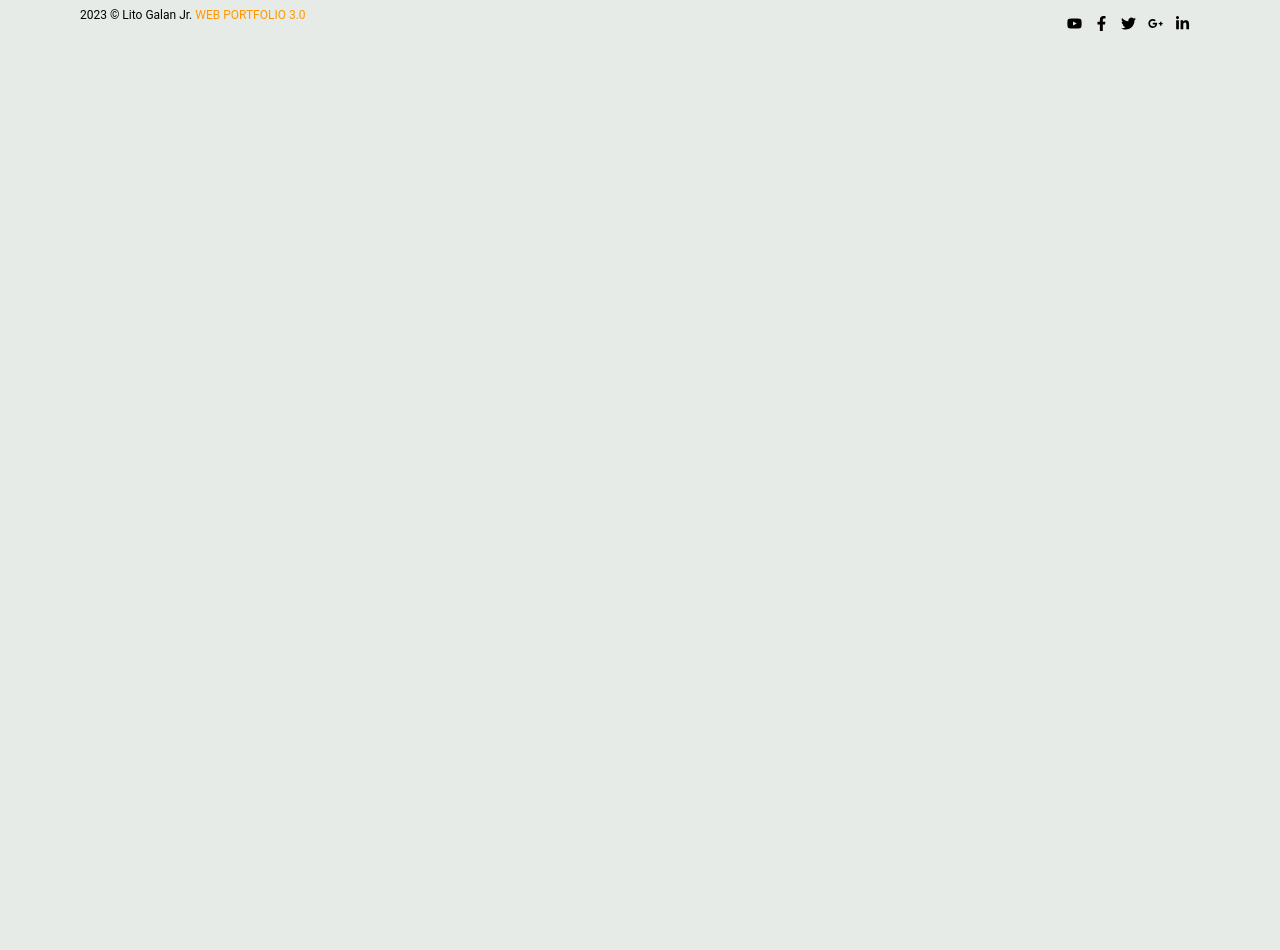
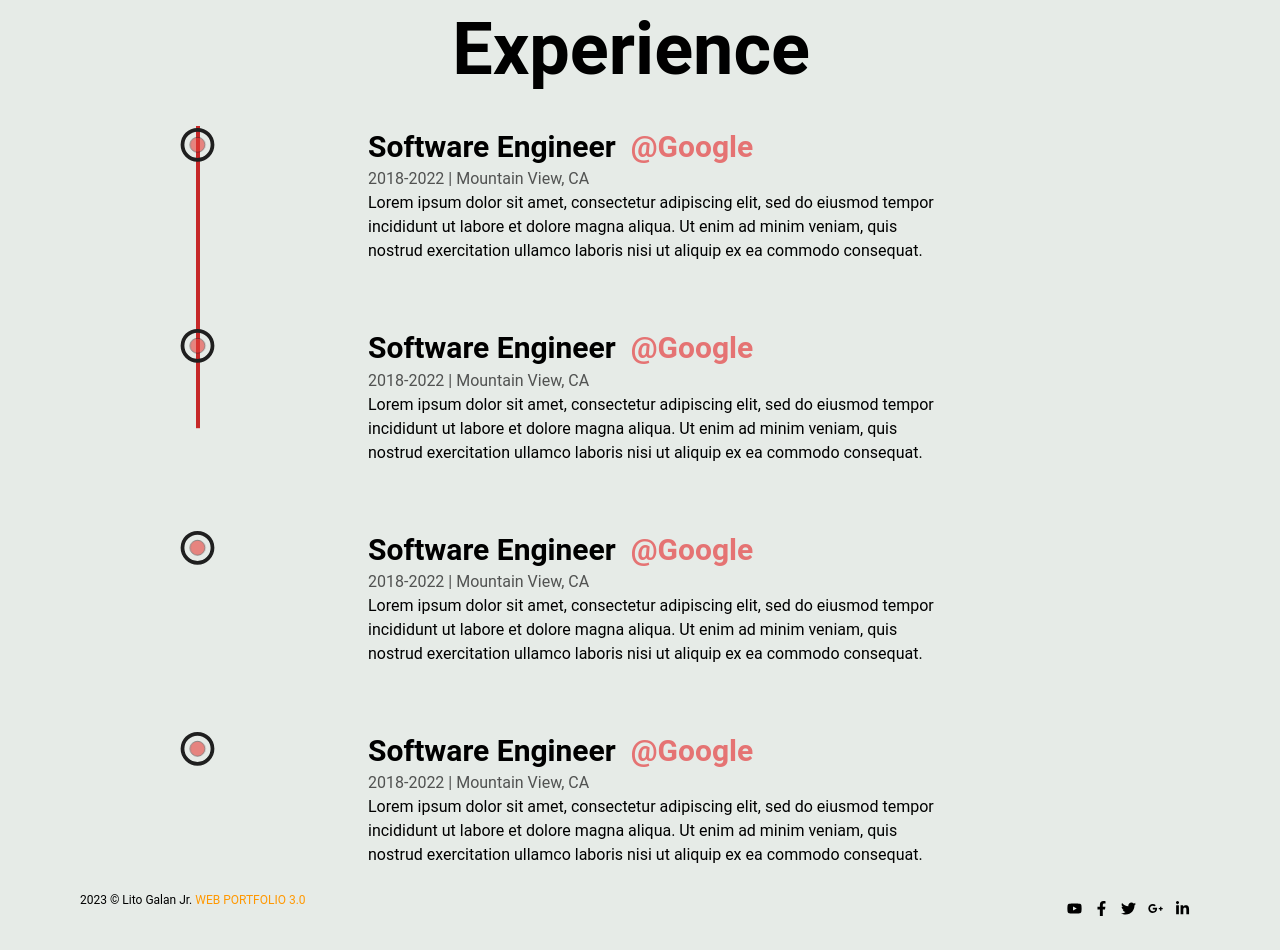
Before and after one commit to lgalan94/web-portfolio-2024, a React (Vite) app: page /about in a window 1280 px wide. Shown: the part 700-1650 px from the top of the page. Before the commit the page ends 800 px from the top, so only its background shows below. Built offline with nearby package versions, Linux system fonts and the light colour scheme; the HTML template or start-up script is replaced by a standard one.

Commit message:
add experience section

```diff
--- a/src/App.jsx
+++ b/src/App.jsx
@@ -1,6 +1,6 @@
 import './App.css'
 import { Routes, Route, useLocation, Navigate } from 'react-router-dom'
-import { Home, Contact, About, PageNotFound, Login } from './pages'
+import { Home, Contact, About, PageNotFound, Login, Skills } from './pages'
 import { AnimatePresence } from 'framer-motion';
 
 function App() {
@@ -17,6 +17,7 @@
         <Route index element={< Home />} />
         <Route path="/contact" element={< Contact />} />
         <Route path="/about" element={< About />} />
+        <Route path="/skills" element={< Skills />} />
         <Route path="/not-found" element={< PageNotFound />} />
         <Route path="*" element={< Inaccessible />} />
         <Route path="/auth-login" element={< Login />} />
--- a/src/components/AppNavbar.jsx
+++ b/src/components/AppNavbar.jsx
@@ -43,6 +43,7 @@
     <ul className="mt-2 mb-4 text-sm flex flex-col gap-2 lg:mb-0 lg:mt-0 lg:flex-row lg:items-center lg:gap-6">
       <CustomLink endPoint="/" title="Home" className="lg:mr-1" location={location} />
       <CustomLink endPoint="/about" title="About" className="lg:mx-1" location={location} />
+      <CustomLink endPoint="/skills" title="Skills" className="lg:mx-1" location={location} />
       <CustomLink endPoint="/contact" title="Contact" className="lg:ml-1" location={location} />
     </ul>
   );
@@ -67,7 +68,7 @@
                 className="hidden lg:inline-block"
                 onClick={() => navigate('/auth-login')}
               >
-                <span>Login</span>
+                <span>Admin</span>
               </Button>
             </div>
             <IconButton
@@ -111,7 +112,7 @@
         </div>
         <Collapse open={openNav}>
           {navList}
-          <div className="flex items-center gap-x-1">
+          <div className="flex items-center gap-x-2">
             <Button
               fullWidth variant="text"
               size="sm"
--- /dev/null
+++ b/src/components/Experience.jsx
@@ -0,0 +1,81 @@
+import { Typography } from '@material-tailwind/react';
+import { useScroll, motion } from 'framer-motion';
+import { useRef } from 'react';
+import LiIcon from './LiIcon'
+
+
+const Details = ({ position, company, companyLink, time, address, work }) => {
+
+	const ref = useRef();
+
+	return <li ref={ref} className="my-8 first:mt-0 last:mb-0 w-[60%] mx-auto flex flex-col items-center justify-between">
+		<LiIcon reference={ref} />
+		<div>
+			<Typography className="capitalize" variant="h3"> {position}&nbsp; <a href={companyLink} target="_blank" className="text-red-300" >@{company}</a> </Typography>
+			<span className="capitalize text-dark/75">
+				{time} | {address}
+			</span>
+			<p className="">
+				{work}
+			</p>
+		</div>
+	</li>
+}
+
+const Experience = () => {
+
+const ref = useRef(null);
+const {scrollYProgress} = useScroll(
+		{
+			target: ref,
+			offset: ["start end", "center start"]
+		}
+	)
+
+	return (
+		<div ref={ref} className="w-[75%] mx-auto relative">
+
+		<motion.div
+			style={{scaleY: scrollYProgress}}
+			className="absolute left-9 top-0 w-[4px] h-full bg-red-800 origin-top" />
+
+			<ul className="w-full flex flex-col items-start justify-between ml-4">
+				<Details
+					position="Software Engineer"
+					company="Google"
+					companyLink="www.google.com"
+					time="2018-2022"
+					address="Mountain View, CA"
+					work="Lorem ipsum dolor sit amet, consectetur adipiscing elit, sed do eiusmod tempor incididunt ut labore et dolore magna aliqua. Ut enim ad minim veniam, quis nostrud exercitation ullamco laboris nisi ut aliquip ex ea commodo consequat."
+				/>
+				<Details
+					position="Software Engineer"
+					company="Google"
+					companyLink="www.google.com"
+					time="2018-2022"
+					address="Mountain View, CA"
+					work="Lorem ipsum dolor sit amet, consectetur adipiscing elit, sed do eiusmod tempor incididunt ut labore et dolore magna aliqua. Ut enim ad minim veniam, quis nostrud exercitation ullamco laboris nisi ut aliquip ex ea commodo consequat."
+				/>
+				<Details
+					position="Software Engineer"
+					company="Google"
+					companyLink="www.google.com"
+					time="2018-2022"
+					address="Mountain View, CA"
+					work="Lorem ipsum dolor sit amet, consectetur adipiscing elit, sed do eiusmod tempor incididunt ut labore et dolore magna aliqua. Ut enim ad minim veniam, quis nostrud exercitation ullamco laboris nisi ut aliquip ex ea commodo consequat."
+				/>
+				<Details
+					position="Software Engineer"
+					company="Google"
+					companyLink="www.google.com"
+					time="2018-2022"
+					address="Mountain View, CA"
+					work="Lorem ipsum dolor sit amet, consectetur adipiscing elit, sed do eiusmod tempor incididunt ut labore et dolore magna aliqua. Ut enim ad minim veniam, quis nostrud exercitation ullamco laboris nisi ut aliquip ex ea commodo consequat."
+				/>
+
+			</ul>
+		</div>
+	)
+}
+
+export default Experience
--- /dev/null
+++ b/src/components/LiIcon.jsx
@@ -0,0 +1,23 @@
+import { motion, useScroll } from 'framer-motion';
+
+const LiIcon = ({ reference }) => {
+
+	const {scrollYProgress} = useScroll(
+			{
+				target: reference,
+				offset: ["center end", "center center"]
+			}
+		)
+
+	return (
+		<figure className="absolute left-0 stroke-dark" >
+			<svg className="-rotate-90" width="75" height="75" viewBox="0 0 100 100" >
+				<circle cx="75" cy="50" r="20" className="stroke-red-600 stroke-1 fill-none " />
+				<motion.circle cx="75" cy="50" r="20" className="stroke-[5px] fill-none fill-light" style={{ pathLength: scrollYProgress  }} />
+				<circle cx="75" cy="50" r="10" className="animate-pulse stroke-1 fill-none fill-red-600" />
+			</svg>
+		</figure>
+	)
+}
+
+export default LiIcon
--- a/src/components/Loading.jsx
+++ b/src/components/Loading.jsx
@@ -3,7 +3,7 @@
 const Loading = () => {
   return (
     <div className="flex items-center justify-center h-screen">
-      <Spinner className="h-16 w-16 text-gray-900/50" color="blue" />
+      <Spinner className="h-16 w-16 text-gray-900/50"  />
     </div>
   );
 };
--- a/src/components/index.js
+++ b/src/components/index.js
@@ -6,6 +6,7 @@
 import WordAnimation from './WordAnimation'
 import Loading from './Loading'
 import Transition from './Transition'
+import Experience from './Experience'
 
 export {
 	AppNavbar,
@@ -15,5 +16,6 @@
 	Layout,
 	WordAnimation,
 	Loading,
-	Transition
+	Transition,
+	Experience
 }
--- a/src/pages/About.jsx
+++ b/src/pages/About.jsx
@@ -1,15 +1,15 @@
-import { AppNavbar, Footer, AnimatedText, Layout, WordAnimation, Transition } from '../components'
+import { AppNavbar, Footer, AnimatedText, Layout, WordAnimation, Transition, Loading, Experience } from '../components'
 import {	Typography } from "@material-tailwind/react"
 
 import { motion, useInView, useSpring, useMotionValue } from 'framer-motion';
-import { useRef, useEffect } from 'react';
+import { useRef, useEffect, useState } from 'react';
 import { Helmet } from 'react-helmet';
 
 const AnimatedNumbers = ({ value }) => {
   const ref = useRef(null);
 
   const motionValue = useMotionValue(0);
-  const springValue = useSpring(motionValue, { duration: 3000 });
+  const springValue = useSpring(motionValue, { duration: 2500 });
   const isInView = useInView(ref, {once: true});
 
 
@@ -32,11 +32,26 @@
 }
 
 const About = () => {
+
+	const [isLoading, setIsLoading] = useState(true);
+
+	useEffect(() => {
+	  setTimeout(() => {
+	    setIsLoading(false);
+	  }, 1000);
+	}, []);
+
 	return (
 		<>
 			<Helmet>
 				<title>About Page</title>
 			</Helmet>
+
+			{
+				isLoading ? (
+							<Loading />
+					) : (
+							<>
 								<AppNavbar />
 
 											<AnimatedText text="about me" className="mt-4 mb-2 lg:mb-5 capitalize" />
@@ -63,7 +78,7 @@
 																					   initial={{ opacity: 0 }}
 																					   animate={{ opacity: 1 }}
 																					   exit={{ opacity: 0 }}
-																   transition={{ duration: 2.5, delay: 0.2 }}
+																					   transition={{ duration: 1, delay: 0.1 }}
 																					   className="text-sm text-justify mb-6"
 																					 >I am a Full-Stack Web Developer with a passion for building web applications. I can create the user interface (front-end) and the code that makes the website work (back-end). I have experience with a variety of programming languages and technologies, including HTML, CSS, JavaScript, Node.js, MongoDB as database, and the node.js framework, which is express.js. I also have experience in building small projects in React.js.
 																					 </motion.p>
@@ -75,7 +90,7 @@
 																					       key={index}
 																					       initial={{ opacity: 0, x: -20 }}
 																					       animate={{ opacity: 1, x: 0 }}
-																       transition={{ duration: 0.2, delay: index * 0.1 }}
+																					       transition={{ duration: 1, delay: index * 0.1 }}
 																					     >
 																					       {letter}
 																					     </motion.span>
@@ -86,7 +101,7 @@
 																					   initial={{ opacity: 0 }}
 																					   animate={{ opacity: 1 }}
 																					   exit={{ opacity: 0 }}
-																   transition={{ duration: 2.5, delay: 0.2 }}
+																					   transition={{ duration: 1, delay: 0.1 }}
 																					   className="text-sm text-justify"
 																					 >To be able to secure a challenging professional career in a reputable organization with opportunity of challenges and advancement; and to expand my learnings and knowledge for mutual growth success. To seek and maintain full-time position that offers professional challenges utilizing interpersonal skills, excellent time management and problem-solving skills. Motivated to learn, grow and excel in terms of developing Web Applications.
 																					 </motion.p>
@@ -110,7 +125,7 @@
 
 																  <div className="flex flex-row lg:flex-col justify-center flex-auto items-center lg:items-end w-full lg:w-2 p-10 lg:gap-0 gap-12">
 																    	 <div className="flex flex-col items-center lg:items-end justify-center mb-0 lg:mb-8">
-											    	    <span className="inline-block text-5xl font-bold"><AnimatedNumbers value={5} /> +</span>
+																    	    <span className="inline-block text-5xl font-bold"><AnimatedNumbers value={7} /> +</span>
 																    	    <Typography variant="h5" className="text-center font-medium capitalize text-black/75">Personal Projects</Typography>
 																    	 </div>
 																    	 <div className="flex flex-col items-center lg:items-end justify-center">
@@ -121,7 +136,13 @@
 														</div>
 											</Layout>
 
+											<AnimatedText text="experience" className="mt-4 mb-2 mt-20 lg:mb-5 capitalize" />
+											<Experience />
+
 								<Footer />
+							</>
+					)
+			}
 		</>
 	)
 }
--- /dev/null
+++ b/src/pages/Skills.jsx
@@ -0,0 +1,18 @@
+import { Helmet } from 'react-helmet';
+import { Transition, AppNavbar } from '../components'
+
+const Skills = () => {
+		return (
+				<div>
+					<Helmet>
+							<title>Skills Page</title>
+					</Helmet>
+					<AppNavbar />
+					<div className="h-screen bg-green-200">
+							Skills Page
+					</div>
+				</div>
+		)
+}
+
+export default Transition(Skills)
--- a/src/pages/index.js
+++ b/src/pages/index.js
@@ -3,11 +3,13 @@
 import About from './About'
 import PageNotFound from './PageNotFound'
 import Login from './Login'
+import Skills from './Skills'
 
 export {
 	Home,
 	Contact,
 	About,
 	PageNotFound,
-	Login
+	Login,
+	Skills
 }
```
Also changed, not shown: src/pages/Login.jsx (+13 -4 lines). Lines whose indentation alone changed are shown as unchanged.
